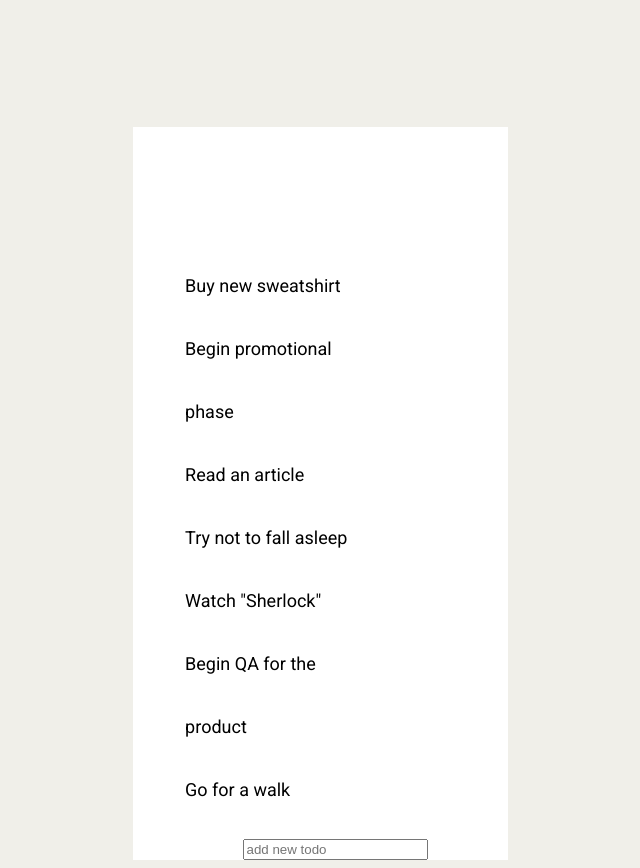
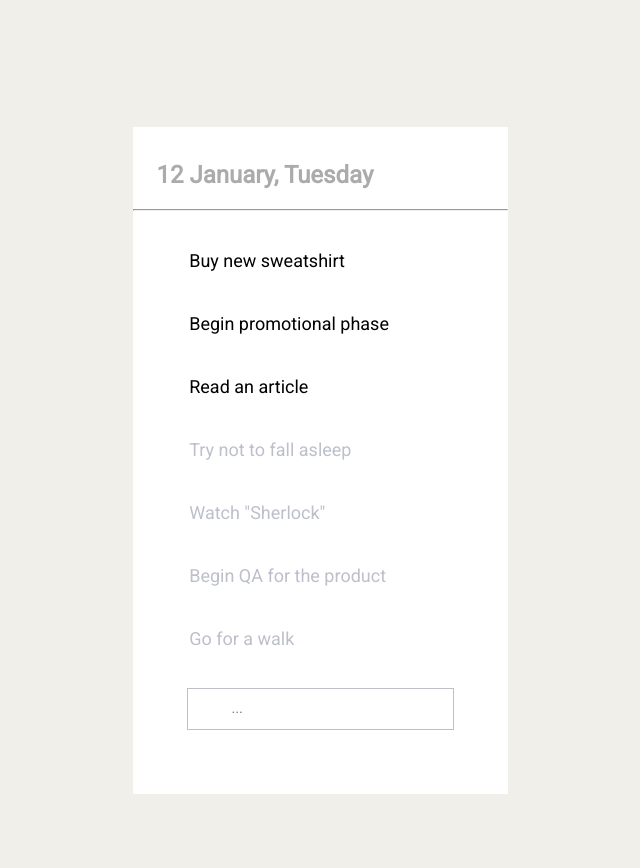
Before and after one commit to tourniquet/react-todo, a React app: page / in a window 1280 px wide. Shown: the whole page, without its empty margins (320-960 px from the left). After the commit the page ends 802 px from the top, so only its background shows below. Built offline with nearby package versions, Linux system fonts and the light colour scheme.

Commit message:
styled todo list

```diff
--- a/src/NewItem.js
+++ b/src/NewItem.js
@@ -3,7 +3,7 @@ import React from 'react'
 const NewItem = props => (
   <input
     type='text'
-    placeholder='add new todo'
+    placeholder='...'
     onKeyDown={props.addItem} />
 )
 
--- a/src/index.js
+++ b/src/index.js
@@ -52,7 +52,11 @@ class App extends React.Component {
 
   render () {
     return (
-      <div>
+      <div className='container'>
+        <h2>12 January, Tuesday</h2>
+
+        <hr />
+
         <UnorderedList
           items={this.state.items}
           removeItem={this.removeItem}
--- a/src/styles.scss
+++ b/src/styles.scss
@@ -2,7 +2,6 @@
 
 body {
   background: #f0efe9;
-}
 
   #app {
     background: #fff;
@@ -11,10 +10,19 @@ body {
     margin-top: 127px;
     width: 375px;
 
+    .container {
+      padding-bottom: 64px;
+
+      h2 {
+        padding-top: 34px;
+        padding-left: 24px;
+        color: #ababab;
+      }
+
       ul {
         font-size: 18px;
         list-style: none;
-    padding: 127px 110px 0 29px;
+        padding: 0 24px;
 
         li {
           display: block;
@@ -24,13 +32,17 @@ body {
         }
 
         li.done {
-      // color: #bdc0ca;
-      // text-decoration: line-through;
+          color: #bdc0ca;
         }
       }
 
       input[type=text] {
-    margin: 0 110px;
-    max-width: 100%;
+        border: 1px solid #bdc0ca;
+        display: block;
+        height: 40px;
+        margin: 0 auto;
+        padding: 0 44px;
       }
     }
+  }
+}
```
Also changed, not shown: dist/assets/bundle.js, 1 other file. Lines whose indentation alone changed are shown as unchanged.
